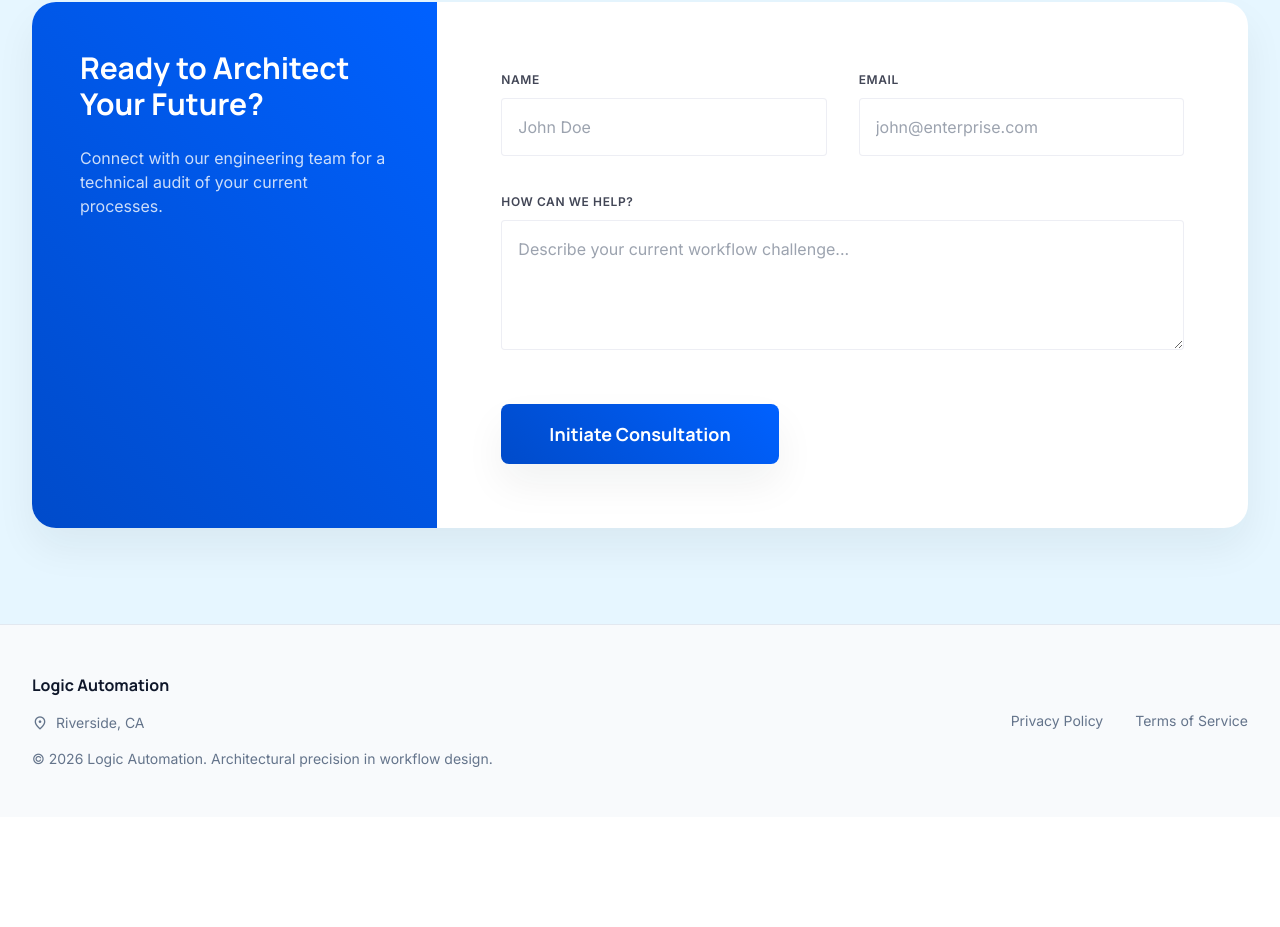
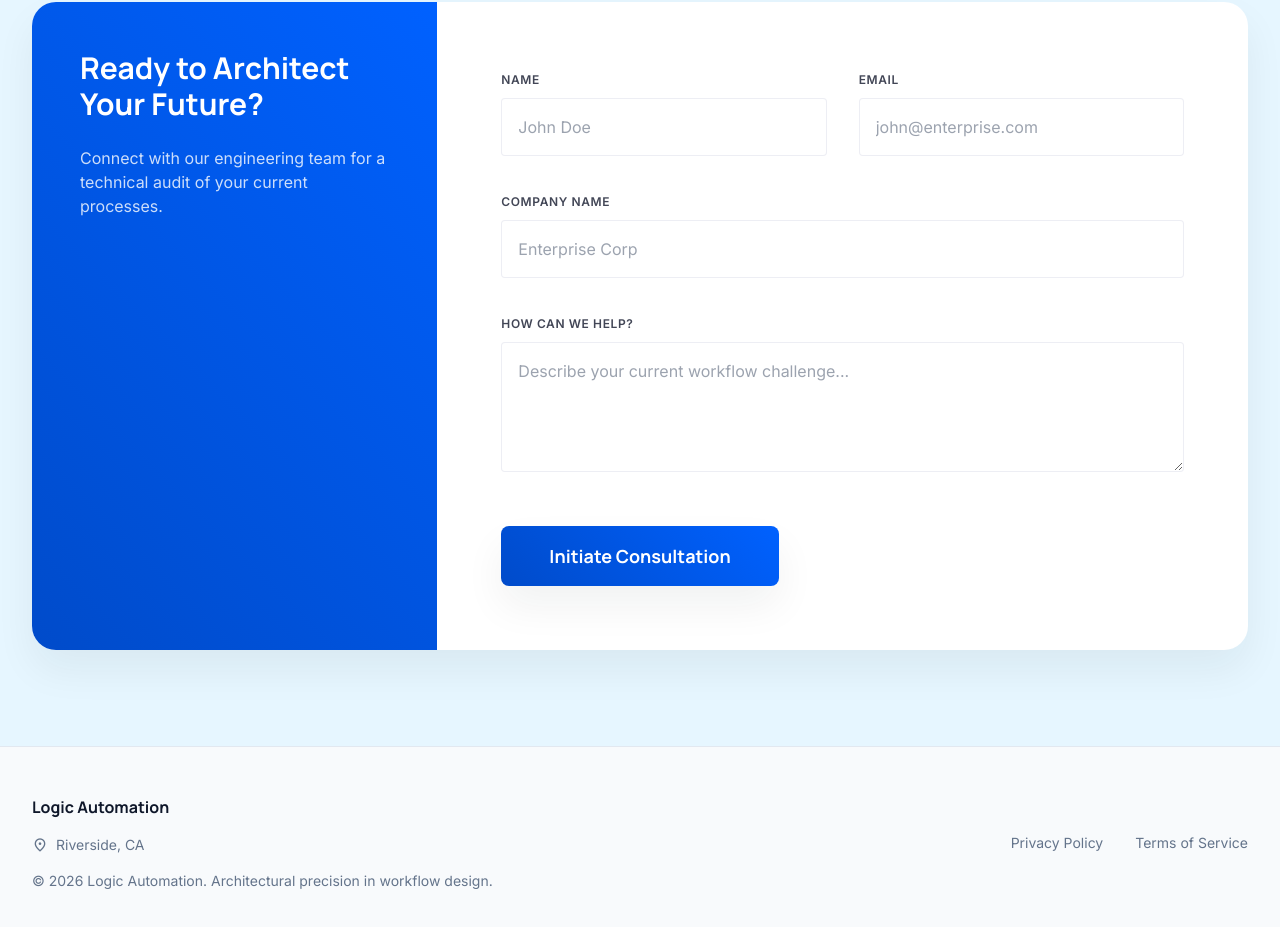
Before and after one commit to logic-automation/logic-automation-web, a React (Vite) app: page / in a window 1280 px wide. Shown: the part 2905-3832 px from the top of the page. Before the commit the page ends 3722 px from the top, so only its background shows below. Built offline with nearby package versions, Linux system fonts and the light colour scheme.

Commit message:
add company name field to contact form

```diff
--- a/src/App.tsx
+++ b/src/App.tsx
@@ -260,6 +260,10 @@ function LandingPage() {
                     <input className="w-full bg-white border border-outline-variant/30 rounded-lg p-4 focus:ring-2 focus:ring-primary focus:border-primary transition-all text-on-surface" placeholder="john@enterprise.com" type="email" name="email" value={formData.email} onChange={handleChange} required />
                   </div>
                   <div className="md:col-span-2 space-y-2">
+                    <label className="text-xs font-bold uppercase tracking-wider text-on-surface-variant">Company Name</label>
+                    <input className="w-full bg-white border border-outline-variant/30 rounded-lg p-4 focus:ring-2 focus:ring-primary focus:border-primary transition-all text-on-surface" placeholder="Enterprise Corp" type="text" name="company" value={formData.company} onChange={handleChange} />
+                  </div>
+                  <div className="md:col-span-2 space-y-2">
                     <label className="text-xs font-bold uppercase tracking-wider text-on-surface-variant">How can we help?</label>
                     <textarea className="w-full bg-white border border-outline-variant/30 rounded-lg p-4 focus:ring-2 focus:ring-primary focus:border-primary transition-all text-on-surface" placeholder="Describe your current workflow challenge..." rows={4} name="details" value={formData.details} onChange={handleChange} required></textarea>
                   </div>
```
Also changed, not shown: 1 other file (tests, documents, lock files or other folders).
